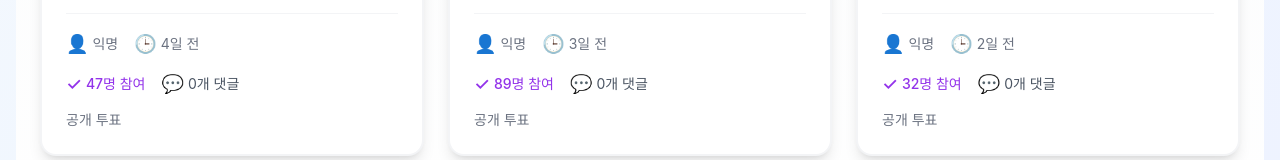
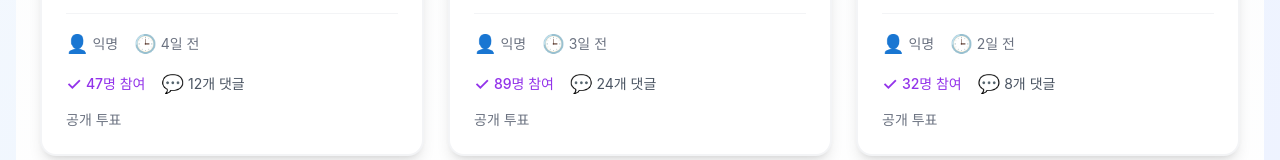
Before and after one commit to OSS-Group11/jjigit-fe, a React (Create React App) app: page /community in a window 1280 px wide. Shown: the part 568-728 px from the top of the page. Built offline with nearby package versions, Linux system fonts and the light colour scheme; no server answers.

Commit message:
CommunityPage.js의 normalizePoll함수를 swagger형식에 맞게 수정하여 오류 제거

```diff
--- a/src/pages/CommunityPage.js
+++ b/src/pages/CommunityPage.js
@@ -236,13 +236,29 @@ function normalizePoll(p) {
     id: p.pollId ?? p.id,
     title: p.title ?? "제목 없음",
     description: p.description ?? "",
-    thumbnailUrl: null, // 백엔드에 이미지 필드 없음
+
     isPublic: p.isPublic ?? true,
+    createdAt: p.createdAt ?? null,
+    author: p.creatorId ? `User ${p.creatorId}` : "익명",
+
+    // ⭐ PollCard에서 필요했던 필드를 여기서 전부 생성
+    status: "active", // 백엔드에는 없음 → 기본 active
     totalVotes: p.totalVotes ?? 0,
-    createdAt: p.createdAt,
-    author: p.creatorId ? `User ${p.creatorId}` : "익명",
+    totalComments: p.totalComments ?? 0,
+
+    // ⭐ PollCard가 기대하는 votes 형태로 변환
+    votes: convertOptionsToVotes(p.options),
+
+    // PollCard에서 옵션 제목이 필요할 수 있음
     options: p.options ?? [],
-    status: "active", // 백엔드에 status 필드가 없으면 기본값
-    totalComments: 0, // 백엔드 응답에 없는 필드
   };
 }
+
+function convertOptionsToVotes(options = []) {
+  const obj = {};
+  options.forEach((opt) => {
+    if (!opt.optionText) return;
+    obj[opt.optionText] = opt.voteCount ?? 0;
+  });
+  return obj;
+}
```
